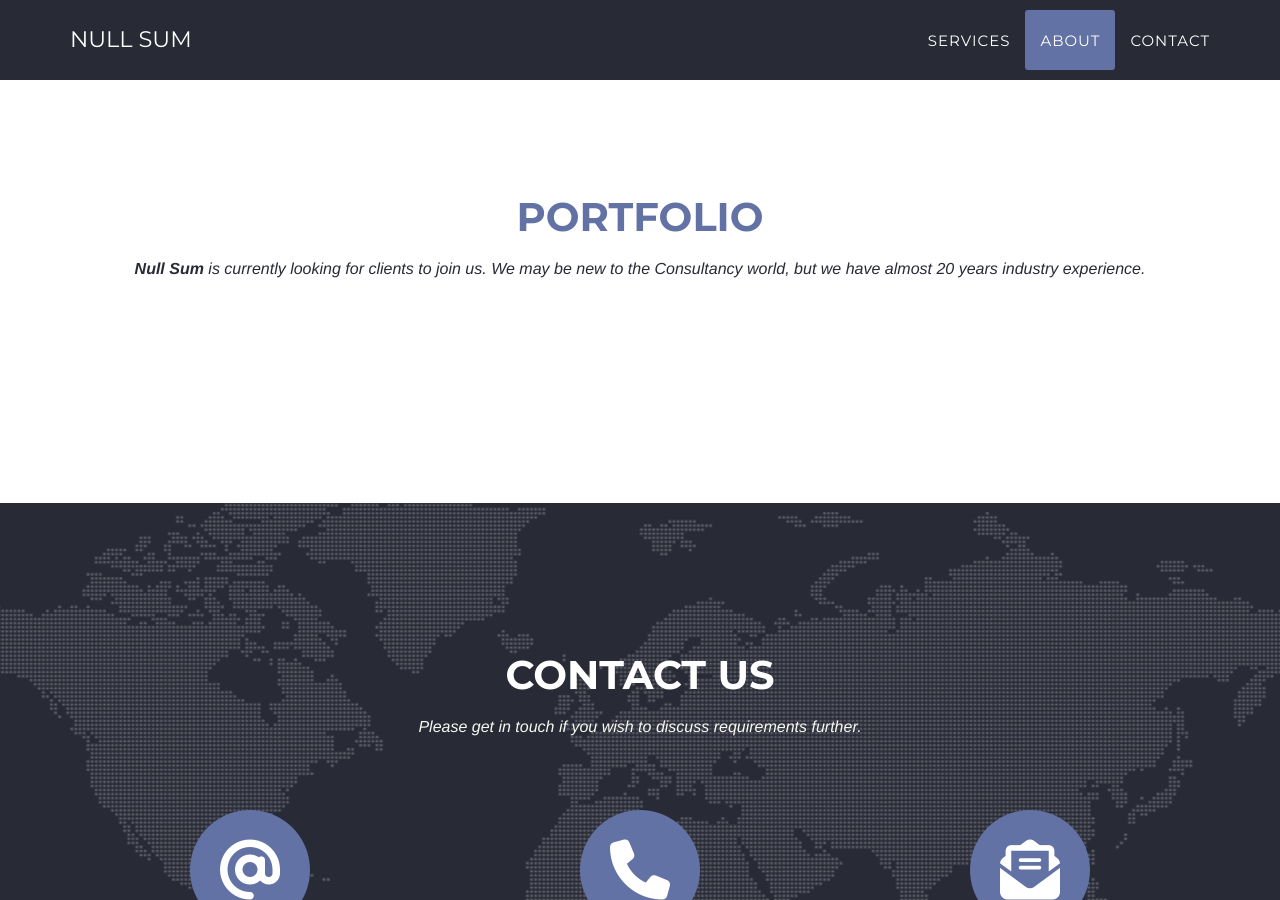
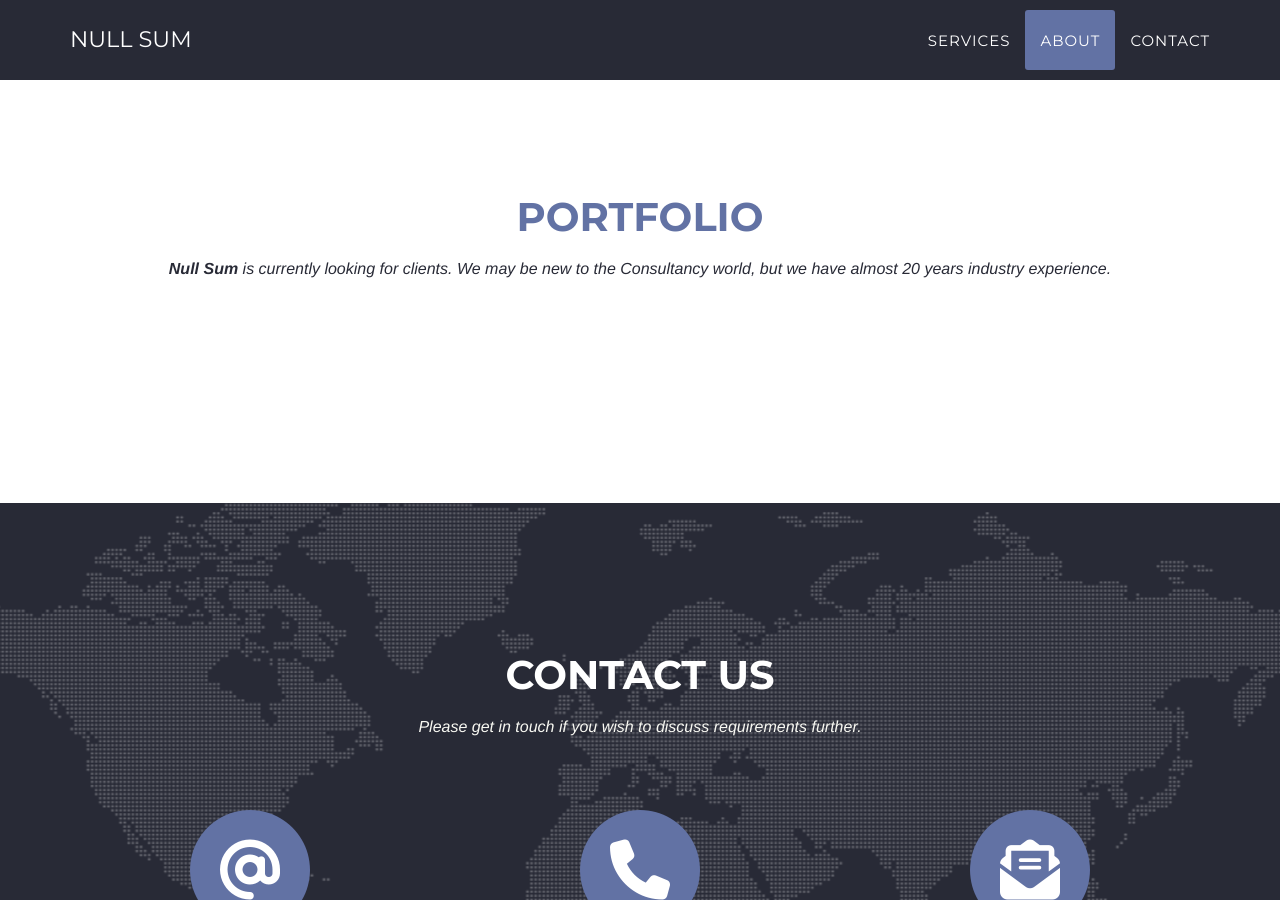
Before and after one commit to nullsumltd/nullsum.uk, a Jekyll site: the page built from index.html, in a window 1280 px wide and 900 px high, scrolled down 1802 px. Built offline with Jekyll 4.4.1, drawn with Linux system fonts in a browser that asks for light colours; some web fonts are replaced.

Commit message:
update portfolo

```diff
--- a/_includes/portfolio_new.html
+++ b/_includes/portfolio_new.html
@@ -4,7 +4,7 @@
             <div class="row">
                 <div class="col-lg-12 text-center">
                     <h2 class="section-heading">Portfolio</h2>
-                    <h3 class="section-subheading text-muted"><b>Null Sum</b> is currently looking for clients to join us. We may be new to the Consultancy world, but we have almost 20 years industry experience. </h3>
+                    <h3 class="section-subheading text-muted"><b>Null Sum</b> is currently looking for clients. We may be new to the Consultancy world, but we have almost 20 years industry experience. </h3>
                 </div>
             </div>
         </div>
```
